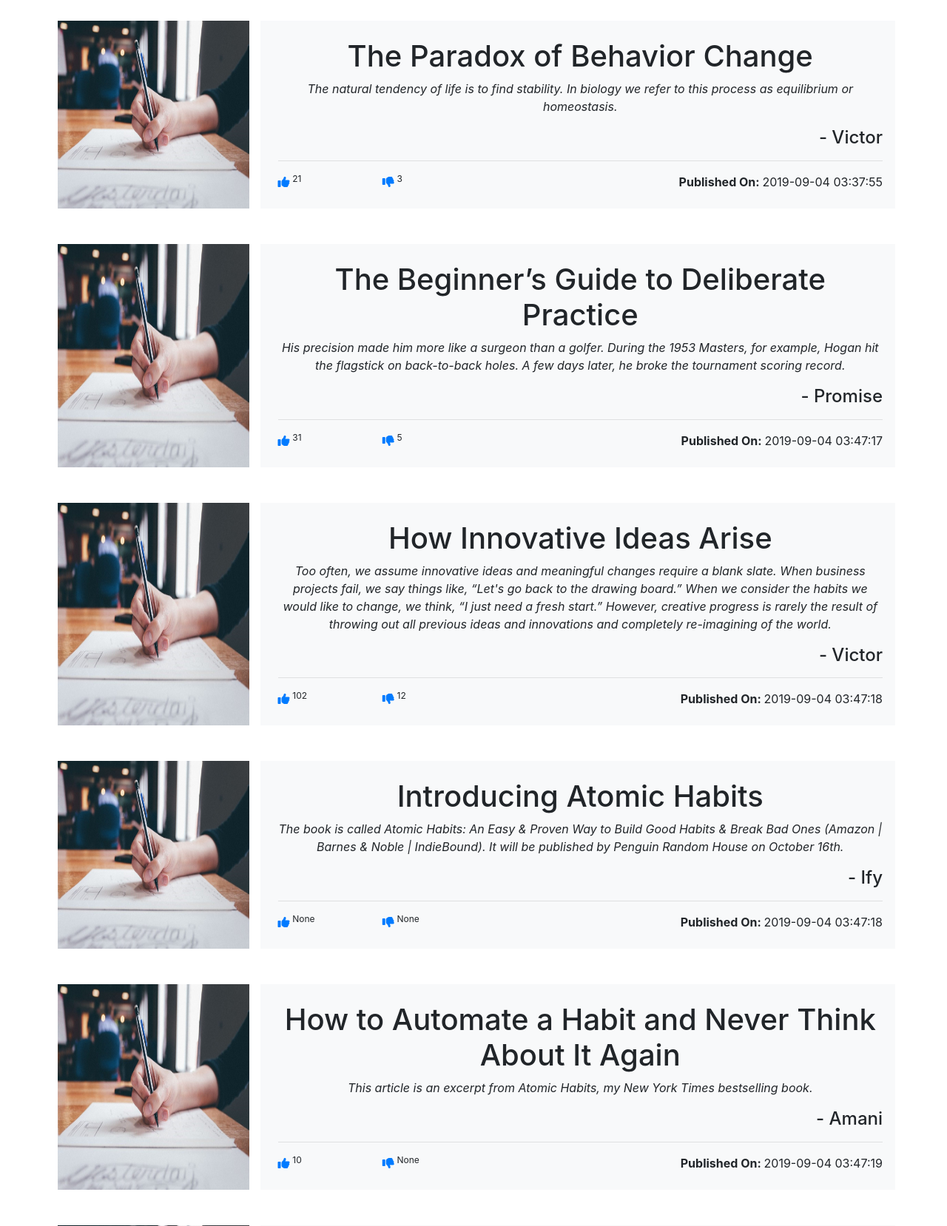
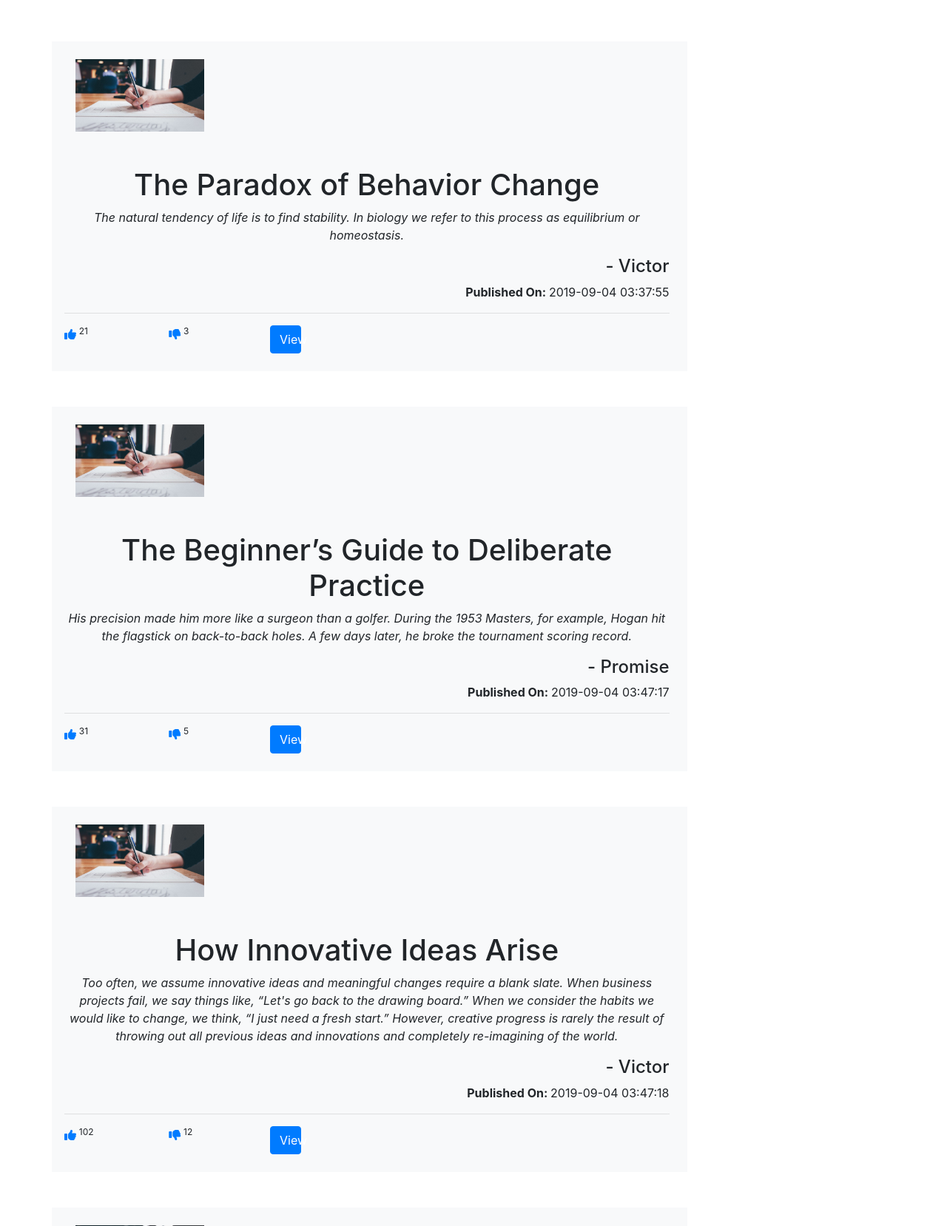
Before and after one commit to Amani-mufin/article_management, a Flask app: page /viewall in a window 1280 px wide. Shown: the part 56-1714 px from the top of the page at 74% size. Run offline with Flask 2, Linux system fonts and the light colour scheme; data comes from the database, SQL or seed files in the repository; some libraries are stand-ins or nearby versions.

Commit message:
Add button and readjust

```diff
--- a/templates/view.html
+++ b/templates/view.html
@@ -1,13 +1,13 @@
 {% extends "layout.html" %} {% block title %} View {% endblock %} {% block main
     %}
     <div id="articles" class="row">
-            <div class="rpt_warn">{{msg}}</div>
+            <div class="rpt_warn m-4">{{msg}}</div>
       {% for datum in data %}
-      <div class="article-img col-md-3">
-        <img src="../static/article2.jpg" alt="">
-      </div>
-      <div class="article mb-5 bg-light p-4 col-md-9" onclick="openClose('more{{ datum.id }}')">
 
+      <div class="article mb-5 bg-light p-4 col-md-9" onclick="/view{{ datum.id }}">
+            <div class="article-img col-md-3">
+                    <img src="../static/article2.jpg" alt="">
+                  </div>
         <div class="article_head">
         <h1>{{ datum.title }}</h1>
         <p><i>{{ datum.description }}</i></p>
@@ -18,11 +18,12 @@
         <p class="text-justify">{{ datum.content }}</p>
       </div>
       <h4 class="text-right">- {{ datum.username }}</h4>
+      <p class="text-right"><b>Published On: </b>{{ datum.date }}</p>
       <hr>
         <div class="article_footer row">
           <span class="col-2 text-left"><b><i class="fas fa-thumbs-up text-primary"></i> </b><sup>{{ datum.like }}</sup></span>
           <span class="col-2 text-left"><b><i class="fas fa-thumbs-down text-primary"></i> </b><sup>{{ datum.dislike }}</sup></span>
-          <span class="col-8 text-right"><b>Published On: </b>{{ datum.date }}</span>
+          <a href="/viewone/{{ datum.id }}"><button class="col-8 btn btn-primary text-right">View</button></a>
         </div>
       </div>
       {% endfor %}
```
